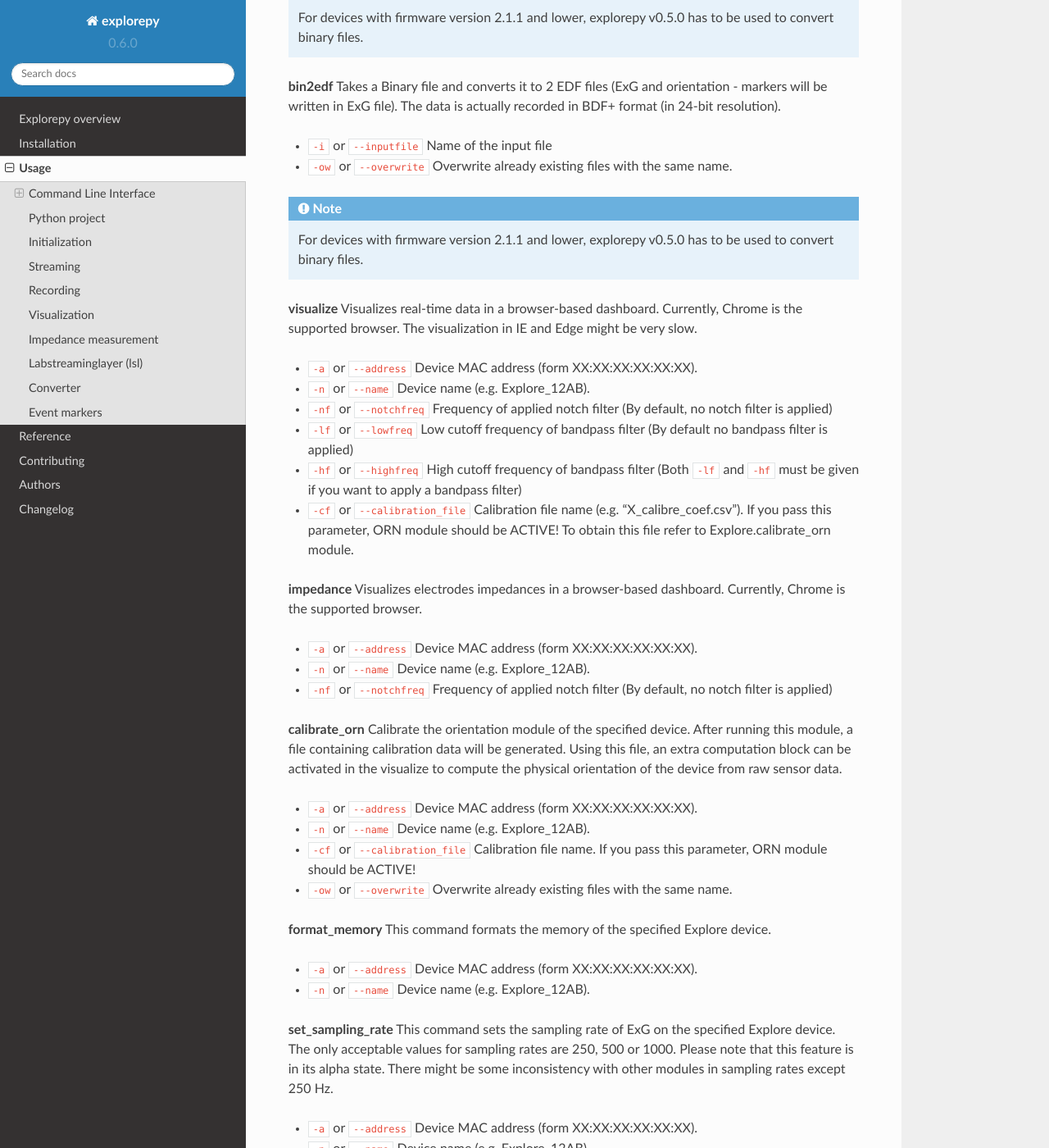
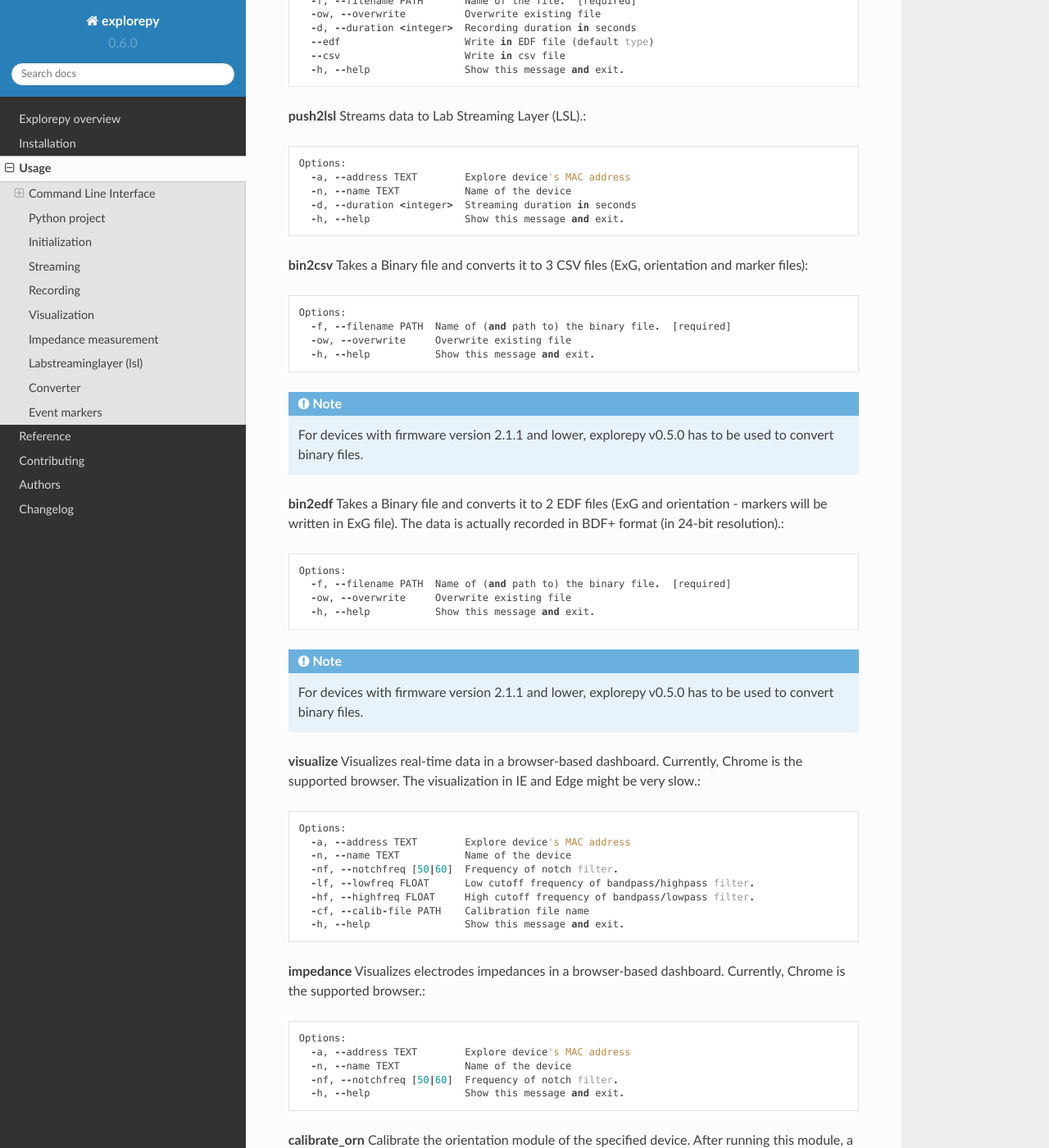
Before and after one commit to Mentalab-hub/explorepy, a Sphinx documentation site: the page built from docs/usage.rst, in a window 1280 px wide and 1400 px high, scrolled down 1126 px. Shown: the whole window at 82% size. Built offline with Sphinx 7.4.7 and the Read the Docs theme 2.0.0, drawn with Linux system fonts in a browser that asks for light colours; some of the changed text lies outside the part shown.

Commit message:
update docs

```diff
--- a/docs/installation.rst
+++ b/docs/installation.rst
@@ -6,12 +6,7 @@
 Requirements
 ------------
 * Python 3.5 or newer version
-* `numpy <https://github.com/pybluez/pybluez>`_
-* `scipy <https://github.com/scipy/scipy>`_
-* `pybluez <https://github.com/pybluez/pybluez>`_ (check their repo for the requirements of pybluez)
-* `pylsl <https://github.com/labstreaminglayer/liblsl-Python>`_
-* `bokeh <https://github.com/bokeh/bokeh>`_
-* `pyEDFlib <https://github.com/holgern/pyedflib>`_
+* Bluetooth adapter on your device
 
 ``explorepy`` is using ``pybluez`` as the bluetooth backend. ``pybluez`` has different dependencies in different operating systems.
 
--- a/docs/usage.rst
+++ b/docs/usage.rst
@@ -7,124 +7,180 @@
 **Command structure:**
 ``explorepy <command> [args]``
 
+You can get help for a specific command by ``explorepy <command> -h``, for example to get help about visualize command, ``explorepy visualize -h`` will result to::
+
+    Usage: explorepy visualize [OPTIONS]
+
+      Visualizing signal in a browser-based dashboard
+
+    Options:
+      -a, --address TEXT        Explore device's MAC address
+      -n, --name TEXT           Name of the device
+      -nf, --notchfreq [50|60]  Frequency of notch filter.
+      -lf, --lowfreq FLOAT      Low cutoff frequency of bandpass/highpass filter.
+      -hf, --highfreq FLOAT     High cutoff frequency of bandpass/lowpass filter.
+      -cf, --calib-file PATH    Calibration file name
+      -h, --help                Show this message and exit.
+
+
 
 Available Commands
 """"""""""""""""""
 
-**find_device**
+**find-device**
 Scans for nearby explore-devices. Prints out Name and MAC address of the found devices.
 
 
-**acquire**
-Connects to device, needs either MAC or Name of the desired device as input.
+**acquire**::
 
-* ``-a`` or ``--address``    Device MAC address (form XX:XX:XX:XX:XX:XX).
-* ``-n`` or ``--name``       Device name (e.g. "Explore_12AB").
+    Connect to a device with selected name or address. Only one input is necessary.
+
+    Options:
+      -a, --address TEXT  Explore device's MAC address
+      -n, --name TEXT     Name of the device
+      -h, --help          Show this message and exit.
 
 
 
-**record_data**
-Connects to a device and records ExG and orientation data into 2 separate files. Note that in CSV mode there will be an extra file for the marker events. In EDF mode, the data is actually recorded in BDF+ format (in 24-bit resolution).
+**record-data**
 
-* ``-a`` or ``--address``    Device MAC address (form XX:XX:XX:XX:XX:XX).
-* ``-n`` or ``--name``       Device name (e.g. Explore_12AB). Note that either device name or MAC address is needed.
-* ``-f`` or ``--filename``   The prefix of the files.
-* ``-t`` or ``--type``       File type (edf and csv types are supported currently).
-* ``-ow`` or ``--overwrite`` Overwrite already existing files with the same name (optional - the default mode is False).
-* ``-d`` or ``--duration``   Recording duration in seconds
+Connects to a device and records ExG and orientation data into 2 separate files. Note that in CSV mode there will be an extra
+file for the marker events. In EDF mode, the data is actually recorded in BDF+ format (in 24-bit resolution).::
+
+    Options:
+      -a, --address TEXT        Explore device's MAC address
+      -n, --name TEXT           Name of the device
+      -f, --filename PATH       Name of the file.  [required]
+      -ow, --overwrite          Overwrite existing file
+      -d, --duration <integer>  Recording duration in seconds
+      --edf                     Write in EDF file (default type)
+      --csv                     Write in csv file
+      -h, --help                Show this message and exit.
+
+**push2lsl**
+Streams data to Lab Streaming Layer (LSL).::
+
+    Options:
+      -a, --address TEXT        Explore device's MAC address
+      -n, --name TEXT           Name of the device
+      -d, --duration <integer>  Streaming duration in seconds
+      -h, --help                Show this message and exit.
 
 
-**push2lsl**
-Streams data to Lab Streaming Layer (LSL).
-
-* ``-a`` or ``--address``    Device MAC address (form XX:XX:XX:XX:XX:XX).
-* ``-n`` or ``--name``       Device name (e.g. Explore_12AB). Note that either device name or MAC address is needed.
 
 
 
 **bin2csv**
-Takes a Binary file and converts it to 3 CSV files (ExG, orientation and marker files)
+Takes a Binary file and converts it to 3 CSV files (ExG, orientation and marker files)::
 
-* ``-i`` or ``--inputfile``  Name of the input file
-* ``-ow`` or ``--overwrite`` Overwrite already existing files with the same name.
+    Options:
+      -f, --filename PATH  Name of (and path to) the binary file.  [required]
+      -ow, --overwrite     Overwrite existing file
+      -h, --help           Show this message and exit.
+
+
 
 .. note:: For devices with firmware version 2.1.1 and lower, explorepy v0.5.0 has to be used to convert binary files.
 
 **bin2edf**
-Takes a Binary file and converts it to 2 EDF files (ExG and orientation - markers will be written in ExG file). The data is actually recorded in BDF+ format (in 24-bit resolution).
+Takes a Binary file and converts it to 2 EDF files (ExG and orientation - markers will be written in ExG file).
+The data is actually recorded in BDF+ format (in 24-bit resolution).::
 
-* ``-i`` or ``--inputfile``  Name of the input file
-* ``-ow`` or ``--overwrite`` Overwrite already existing files with the same name.
+    Options:
+      -f, --filename PATH  Name of (and path to) the binary file.  [required]
+      -ow, --overwrite     Overwrite existing file
+      -h, --help           Show this message and exit.
 
 .. note:: For devices with firmware version 2.1.1 and lower, explorepy v0.5.0 has to be used to convert binary files.
 
 **visualize**
-Visualizes real-time data in a browser-based dashboard. Currently, Chrome is the supported browser. The visualization in IE and Edge might be very slow.
+Visualizes real-time data in a browser-based dashboard. Currently, Chrome is the supported browser. The visualization in IE and Edge might be very slow.::
 
-* ``-a`` or ``--address``    Device MAC address (form XX:XX:XX:XX:XX:XX).
-* ``-n`` or ``--name``       Device name (e.g. Explore_12AB).
-* ``-nf`` or ``--notchfreq`` Frequency of applied notch filter (By default, no notch filter is applied)
-* ``-lf`` or ``--lowfreq``   Low cutoff frequency of bandpass filter (By default no bandpass filter is applied)
-* ``-hf`` or ``--highfreq``  High cutoff frequency of bandpass filter (Both ``-lf`` and ``-hf`` must be given if you want to apply a bandpass filter)
-* ``-cf`` or ``--calibration_file`` Calibration file name (e.g. "X_calibre_coef.csv"). If you pass this parameter, ORN module should be ACTIVE! To obtain this file refer to Explore.calibrate_orn module.
+    Options:
+      -a, --address TEXT        Explore device's MAC address
+      -n, --name TEXT           Name of the device
+      -nf, --notchfreq [50|60]  Frequency of notch filter.
+      -lf, --lowfreq FLOAT      Low cutoff frequency of bandpass/highpass filter.
+      -hf, --highfreq FLOAT     High cutoff frequency of bandpass/lowpass filter.
+      -cf, --calib-file PATH    Calibration file name
+      -h, --help                Show this message and exit.
 
 
 **impedance**
-Visualizes electrodes impedances in a browser-based dashboard. Currently, Chrome is the supported browser.
+Visualizes electrodes impedances in a browser-based dashboard. Currently, Chrome is the supported browser.::
 
-* ``-a`` or ``--address``    Device MAC address (form XX:XX:XX:XX:XX:XX).
-* ``-n`` or ``--name``       Device name (e.g. Explore_12AB).
-* ``-nf`` or ``--notchfreq`` Frequency of applied notch filter (By default, no notch filter is applied)
+    Options:
+      -a, --address TEXT        Explore device's MAC address
+      -n, --name TEXT           Name of the device
+      -nf, --notchfreq [50|60]  Frequency of notch filter.
+      -h, --help                Show this message and exit.
+
 
 
 **calibrate_orn**
-Calibrate the orientation module of the specified device. After running this module, a file containing calibration data will be generated. Using this file, an extra computation block can be activated in the visualize to compute the physical orientation of the device from raw sensor data.
+Calibrate the orientation module of the specified device. After running this module, a file containing
+calibration data will be generated. Using this file, an extra computation block can be activated in the visualize
+to compute the physical orientation of the device from raw sensor data.::
 
-* ``-a`` or ``--address``    Device MAC address (form XX:XX:XX:XX:XX:XX).
-* ``-n`` or ``--name``       Device name (e.g. Explore_12AB).
-* ``-cf`` or ``--calibration_file`` Calibration file name. If you pass this parameter, ORN module should be ACTIVE!
-* ``-ow`` or ``--overwrite`` Overwrite already existing files with the same name.
+    Options:
+      -a, --address TEXT   Explore device's MAC address
+      -n, --name TEXT      Name of the device
+      -f, --filename PATH  Name of the file.  [required]
+      -ow, --overwrite     Overwrite existing file
+      -h, --help           Show this message and exit.
 
 
-**format_memory**
-This command formats the memory of the specified Explore device.
+**format-memory**
+This command formats the memory of the specified Explore device.::
 
-* ``-a`` or ``--address``    Device MAC address (form XX:XX:XX:XX:XX:XX).
-* ``-n`` or ``--name``       Device name (e.g. Explore_12AB).
+    Options:
+      -a, --address TEXT  Explore device's MAC address
+      -n, --name TEXT     Name of the device
+      -h, --help          Show this message and exit.
 
 
-**set_sampling_rate**
-This command sets the sampling rate of ExG on the specified Explore device. The only acceptable values for sampling rates are 250, 500 or 1000. Please note that this feature is in its alpha state. There might be some inconsistency with other modules in sampling rates except 250 Hz.
+**set-sampling-rate**
+This command sets the sampling rate of ExG on the specified Explore device. The only acceptable values for
+sampling rates are 250, 500 or 1000.::
 
-* ``-a`` or ``--address``        Device MAC address (form XX:XX:XX:XX:XX:XX).
-* ``-n`` or ``--name``           Device name (e.g. Explore_12AB).
-* ``-sr`` or ``--sampling_rate`` Sampling rate of ExG channels, it can be 250 or 500.
+    Options:
+      -a, --address TEXT              Explore device's MAC address
+      -n, --name TEXT                 Name of the device
+      -sr, --sampling-rate [250|500|1000]
+                                      Sampling rate of ExG channels, it can be 250
+                                      or 500  [required]
+      -h, --help                      Show this message and exit.
 
 
-**soft_reset**
-This command does a soft reset of the device. All the settings (e.g. sampling rate, channel mask) return to the default values.
-* ``-a`` or ``--address``        Device MAC address (form XX:XX:XX:XX:XX:XX).
-* ``-n`` or ``--name``           Device name (e.g. Explore_12AB).
+**soft-reset**
+This command does a soft reset of the device. All the settings (e.g. sampling rate, channel mask)
+return to the default values.::
+
+    Options:
+      -a, --address TEXT  Explore device's MAC address
+      -n, --name TEXT     Name of the device
+      -h, --help          Show this message and exit.
+
 
 Example commands:
 """""""""""""""""
 Data acquisition: ``explorepy acquire -n Explore_XXXX  # Put your device Bluetooth name``
 
-Record data: ``explorepy record_data -n Explore_XXXX -f test_file -t edf -ow``
+Record data: ``explorepy record-data -n Explore_XXXX -f test_file --edf -ow``
 
 Push data to lsl: ``explorepy push2lsl -n Explore_XXXX``
 
-Convert a binary file to csv: ``explorepy bin2csv -i input_file.BIN``
+Convert a binary file to csv: ``explorepy bin2csv -f input_file.BIN``
 
-Convert a binary file to EDF and overwrite if files exist already: ``explorepy bin2edf -i input_file.BIN -ow``
+Convert a binary file to EDF and overwrite if files exist already: ``explorepy bin2edf -f input_file.BIN -ow``
 
 Visualize in real-time: ``explorepy visualize -n Explore_XXXX``
 
 Impedance measurement: ``explorepy impedance -n Explore_XXXX``
 
-Format the memory: ``explorepy format_memory -n Explore_XXXX``
+Format the memory: ``explorepy format-memory -n Explore_XXXX``
 
-Set the sampling rate: ``explorepy set_sampling_rate -n Explore_XXXX -r 500``
+Set the sampling rate: ``explorepy set-sampling-rate -n Explore_XXXX -sr 500``
 
 To see the full list of commands ``explorepy -h``.
 
@@ -143,7 +199,7 @@
 **Make sure to initialize the Bluetooth connection before streaming using the following lines**::
 
     explore = explorepy.Explore()
-    explore.connect(device_name="Explore_XXXX") #Put your device Bluetooth name
+    explore.connect(device_name="Explore_XXXX") # Put your device Bluetooth name
 
 Alternatively you can use the device's MAC address::
 
@@ -167,7 +223,7 @@
 This will record data in three separate files "test_ExG.csv", "test_ORN.csv" and "test_marker.csv" which contain ExG, orientation data (accelerometer, gyroscope, magnetometer) and event markers respectively. The duration of the recording can be specified (in seconds).
 If you want to overwrite already existing files, change the line above::
 
-    explore.record_data(file_name='test', do_overwrite=True,file_type='csv', duration=120)
+    explore.record_data(file_name='test', do_overwrite=True, file_type='csv', duration=120)
 
 
 Visualization
@@ -177,7 +233,7 @@
 
     explore.visualize(bp_freq=(1, 30), notch_freq=50)
 
-Where `bp_freq` and `notch_freq` determine cut-off frequencies of bandpass filter and frequency of notch filter (either 50 or 60) respectively.
+Where `bp_freq` and `notch_freq` determine cut-off frequencies of bandpass/lowpass/highpass filter and frequency of notch filter (either 50 or 60) respectively.
 
 
 In the dashboard, you can set signal mode to EEG or ECG. EEG mode provides the spectral analysis plot of the signal. In ECG mode, the heart beats are detected and heart rate is estimated from RR-intervals.
@@ -226,14 +282,12 @@
 It is also possible to extract BIN files from the device via USB. To convert these to CSV, you can use the function bin2csv, which takes your desired BIN file
 and converts it to 2 CSV files (one for orientation, the other one for ExG data). Bluetooth connection is not necessary for conversion. ::
 
-    from explorepy.tools import bin2csv
-    bin2csv(bin_file)
+    explore.convert_bin(bin_file='Data001.BIN', file_type='csv', do_overwrite=False)
 
 If you want to overwrite existing files, use::
 
     bin2csv(bin_file, do_overwrite=True)
 
-.. note:: Currently, the binary files which the sampling rate or ADC mask are changed during recording are not supported. You can use python script and `explorepy.Explore.record_data()` function as an alternative.
 
 Event markers
 ^^^^^^^^^^^^^
```
Also changed, not shown: README.rst (+4 -4 lines).
